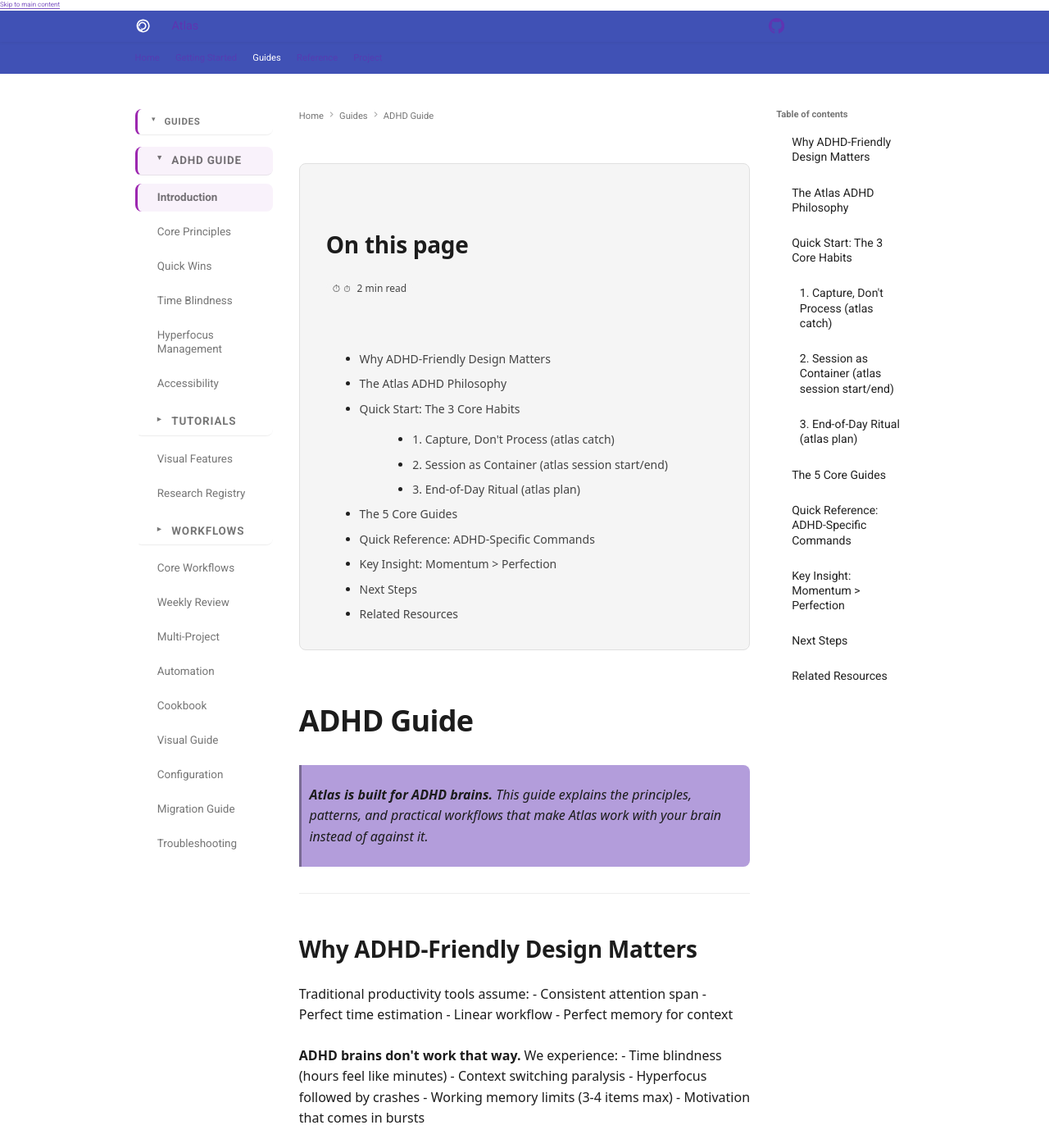
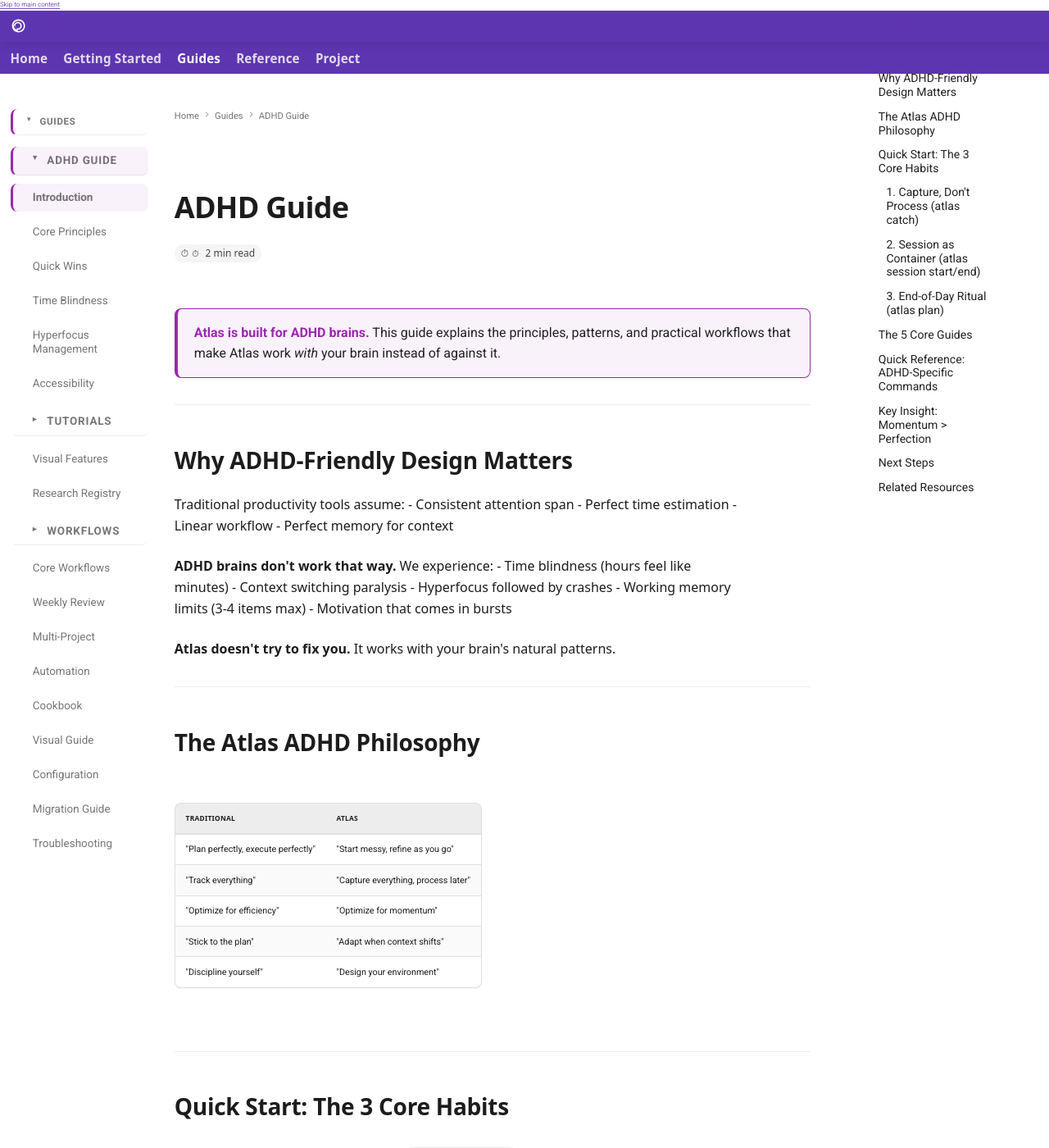
Before and after one commit to Data-Wise/atlas, an MkDocs documentation site: the page built from docs/user-guide/adhd-guide/index.md, in a window 1280 px wide and 1400 px high. Shown: the whole window at 82% size. Built offline with MkDocs 1.6.1 and Material for MkDocs 9.7.7, drawn with Linux system fonts in a browser that asks for light colours; some web fonts are replaced; comment, search, counter and statistics services are not loaded; part of the change alters nothing that is shown.

Commit message:
ADHD-friendly top bar theme + wider layout (#85)
* fix(docs): ADHD-friendly top bar theme + wider layout

- Top menu bar (header + tabs) themed with Atlas brand purple and
  large, high-contrast type: tab links .7rem/.7 opacity -> 0.95rem/600,
  header title 1.2rem; active tab gets a clear amber underline.
- Widen .md-grid max-width 61rem -> 88rem and bump TOC rail to 16rem
  so body text and the table of contents are no longer cramped in a
  narrow central column on wide screens.
- Search input font bumped for readability; dark-mode variants use the
  lighter brand purple.

Co-Authored-By: opencode <noreply@opencode.ai>

* docs: remove intrusive top-of-body 'On this page' TOC

Drop custom section-toc.js (only wired via extra_javascript) now that
Material's native right-rail TOC is styled and populated.

* docs: style right-rail TOC to match theme

Quiet uppercase label, comfortable entries, sparing-purple in-view
indicator (md-nav__link--active) + dark-mode variant.

* docs: intro callout box + amber TOC active marker

- Replace plain blockquote with themed .atlas-intro box (purple signature)
- TOC in-view indicator now amber (matches active-tab underline)

* docs: refine TOC typography & spacing, push rail to right edge

- UI font, tighter 0.8rem entries, more vertical rhythm
- Widen grid to 100rem + 15rem rail hugging right (no right padding)

* docs: pin TOC to screen's right edge (fixed rail)

Break the secondary sidebar out of the centered grid and fix it to
the viewport right edge; body reserves 17rem so text clears it.

* docs: revert TOC to Material default look, condense spacing

Drop custom colors/fonts; keep only tighter margins, line-height,
and nested indent on top of Material's known TOC formatting.

* docs: tighten TOC line spacing further

* docs: update .STATUS with TOC/header theming session

---------

Co-authored-by: Test User <test@example.com>
Co-authored-by: opencode <noreply@opencode.ai>

```diff
--- a/docs/assets/javascripts/section-toc.js
+++ /dev/null
@@ -1,274 +0,0 @@
-/**
- * Atlas Section TOC Component
- * Collapsible table of contents that highlights current section
- */
-
-(function() {
-  'use strict';
-
-  // Configuration
-  const TOC_CONFIG = {
-    headingSelectors: ['h2', 'h3'],
-    maxDepth: 3,
-    autoCollapse: true,
-    scrollOffset: 100,
-    smoothScroll: true,
-    highlightCurrent: true
-  };
-
-  let tocInstances = [];
-  let observer = null;
-
-  // Generate TOC from headings
-  function generateTOC(container, headings) {
-    const toc = document.createElement('details');
-    toc.className = 'atlas-section-toc';
-    toc.open = true; // Open by default
-
-    const summary = document.createElement('summary');
-    summary.className = 'atlas-section-toc__summary';
-    summary.innerHTML = `
-      <span class="atlas-section-toc__icon" aria-hidden="true">📑</span>
-      <span class="atlas-section-toc__title">On this page</span>
-      <span class="atlas-section-toc__toggle" aria-hidden="true">▸</span>
-    `;
-    toc.appendChild(summary);
-
-    const ul = document.createElement('ul');
-    ul.className = 'atlas-section-toc__list';
-
-    let currentLevel = 2;
-    let currentList = ul;
-    const listStack = [ul];
-
-    headings.forEach((heading, index) => {
-      const level = parseInt(heading.tagName.charAt(1), 10);
-      const text = heading.textContent.trim();
-      const id = heading.id || `heading-${index}`;
-
-      // Ensure heading has ID
-      if (!heading.id) {
-        heading.id = id;
-      }
-
-      // Adjust nesting
-      while (level > currentLevel) {
-        const newList = document.createElement('ul');
-        currentList.lastElementChild.appendChild(newList);
-        listStack.push(newList);
-        currentList = newList;
-        currentLevel = level;
-      }
-
-      while (level < currentLevel) {
-        listStack.pop();
-        currentList = listStack[listStack.length - 1];
-        currentLevel = level;
-      }
-
-      const li = document.createElement('li');
-      li.className = 'atlas-section-toc__item';
-      li.style.marginLeft = `${(level - 2) * 1.5}rem`;
-
-      const link = document.createElement('a');
-      link.href = `#${id}`;
-      link.className = 'atlas-section-toc__link';
-      link.textContent = text;
-      link.setAttribute('data-heading-id', id);
-
-      // Smooth scroll
-      link.addEventListener('click', (e) => {
-        e.preventDefault();
-        const target = document.getElementById(id);
-        if (target) {
-          target.scrollIntoView({ behavior: 'smooth', block: 'start' });
-          history.pushState(null, '', `#${id}`);
-        }
-      });
-
-      li.appendChild(link);
-      currentList.appendChild(li);
-    });
-
-    toc.appendChild(document.createElement('div')).appendChild(ul); // wrapper for details
-    return toc;
-  }
-
-  // Build TOC from headings
-  function buildTOC(container) {
-    const content = container.querySelector('.md-content__inner, .md-typeset, article, main') || container;
-    const headings = Array.from(content.querySelectorAll('h2, h3')).filter(h => h.textContent.trim());
-
-    if (headings.length < 2) return null;
-
-    const toc = generateTOC(content, Array.from(content.querySelectorAll('h2, h3')).filter(h => h.textContent.trim()));
-
-    // Create container
-    const tocContainer = document.createElement('div');
-    tocContainer.className = 'atlas-section-toc-container';
-    tocContainer.appendChild(toc);
-
-    // Insert before content
-    const contentArea = document.querySelector('.md-content__inner, .md-typeset, article, main') || document.body;
-    const firstHeading = document.querySelector('h1, h2');
-    if (firstHeading) {
-      firstHeading.parentNode.insertBefore(tocContainer, firstHeading);
-    } else {
-      contentArea.insertBefore(tocContainer, contentArea.firstChild);
-    }
-
-    // Set up scroll spy
-    setupScrollSpy();
-
-    return tocContainer;
-  }
-
-  // Set up scroll spy to highlight current section
-  function setupScrollSpy() {
-    const links = document.querySelectorAll('.atlas-section-toc__link');
-    if (!links.length) return;
-
-    const headings = Array.from(document.querySelectorAll('h2[id], h3[id]'))
-      .filter(h => h.id);
-
-    const observer = new IntersectionObserver((entries) => {
-      entries.forEach(entry => {
-        const id = entry.target.id;
-        const link = document.querySelector(`.atlas-section-toc__link[href="#${id}"]`);
-        if (link) {
-          if (entry.isIntersecting) {
-            link.classList.add('atlas-section-toc__link--active');
-          } else {
-            link.classList.remove('atlas-section-toc__link--active');
-          }
-        }
-      });
-    }, {
-      rootMargin: '-80px 0px -66% 0px',
-      threshold: [0, 0.25, 0.5, 0.75, 1]
-    });
-
-    headings.forEach(h => observer.observe(h));
-  }
-
-  // Generate TOC from headings
-  function generateTOC(content, headings) {
-    const nav = document.createElement('nav');
-    nav.className = 'atlas-section-toc';
-    nav.setAttribute('aria-label', 'Table of contents');
-
-    const title = document.createElement('h2');
-    title.className = 'atlas-section-toc__title';
-    title.textContent = 'On this page';
-    nav.appendChild(title);
-
-    const ul = document.createElement('ul');
-    ul.className = 'atlas-section-toc__list';
-
-    let currentLevel = 2;
-    let currentList = ul;
-    const listStack = [ul];
-
-    // Filter valid headings
-    const validHeadings = headings
-      .filter(h => h.textContent.trim())
-      .map(h => ({
-        level: parseInt(h.tagName.charAt(1), 10),
-        text: h.textContent.trim(),
-        id: h.id || `heading-${Math.random().toString(36).substr(2, 9)}`
-      }));
-
-    // Ensure headings have IDs
-    validHeadings.forEach((h, i) => {
-      const heading = document.getElementById(h.id) || headings.find(h2 => h2.textContent.trim() === h.text);
-      if (heading && !heading.id) {
-        heading.id = h.id;
-      }
-    });
-
-    validHeadings.forEach(h => {
-      // Adjust nesting
-      while (h.level > currentLevel) {
-        const newList = document.createElement('ul');
-        currentList.lastElementChild?.appendChild(newList);
-        listStack.push(newList);
-        currentList = newList;
-        currentLevel = h.level;
-      }
-
-      while (h.level < currentLevel) {
-        listStack.pop();
-        currentList = listStack[listStack.length - 1];
-        currentLevel = Math.max(2, h.level - 1);
-      }
-
-      const li = document.createElement('li');
-      li.className = 'atlas-section-toc__item';
-      li.style.marginLeft = `${(h.level - 2) * 1.5}rem`;
-
-      const link = document.createElement('a');
-      link.href = `#${h.id}`;
-      link.className = 'atlas-section-toc__link';
-      link.textContent = h.text;
-      link.setAttribute('data-heading-id', h.id);
-
-      // Smooth scroll
-      link.addEventListener('click', (e) => {
-        e.preventDefault();
-        const target = document.getElementById(h.id);
-        if (target) {
-          target.scrollIntoView({ behavior: 'smooth', block: 'start' });
-          history.pushState(null, '', `#${h.id}`);
-        }
-      });
-
-      li.appendChild(link);
-      currentList.appendChild(li);
-    });
-
-    nav.appendChild(ul);
-    return nav;
-  }
-
-  // Initialize TOC
-  function initTOC() {
-    if (document.querySelector('.atlas-section-toc')) return;
-
-    const content = document.querySelector('.md-content__inner, .md-typeset, article, main');
-    if (!content) return;
-
-    const headings = Array.from(content.querySelectorAll('h2, h3')).filter(h => h.textContent.trim());
-    if (headings.length < 2) return;
-
-    const toc = buildTOC(content);
-    if (toc) {
-      tocInstances.push(toc);
-    }
-
-    // Initialize scroll spy
-    if (window.IntersectionObserver) {
-      setupScrollSpy();
-    }
-  }
-
-  // Initialize on DOM ready
-  if (document.readyState === 'loading') {
-    document.addEventListener('DOMContentLoaded', initTOC);
-  } else {
-    initTOC();
-  }
-
-  // Re-initialize on navigation
-  document.addEventListener('DOMContentLoaded', () => {
-    let lastUrl = location.href;
-    new MutationObserver(() => {
-      if (location.href !== lastUrl) {
-        lastUrl = location.href;
-        setTimeout(initTOC, 100);
-      }
-    }).observe(document, { subtree: true, childList: true });
-  });
-
-  // Expose for manual initialization
-  window.AtlasSectionTOC = { init: initTOC };
-})();
--- a/docs/stylesheets/extra.css
+++ b/docs/stylesheets/extra.css
@@ -270,13 +270,121 @@
   border-radius: var(--atlas-radius);
 }
 
-/* ── Header — Clean ────────────────────────────────────────── */
-.md-header {
-  box-shadow: 0 1px 4px rgba(0, 0, 0, 0.06);
+/* ── Layout — use the viewport width (fixes "squished in middle") ── */
+.md-grid {
+  max-width: 100rem;
 }
 
-[data-md-color-scheme="slate"] .md-header {
-  box-shadow: 0 1px 4px rgba(0, 0, 0, 0.3);
+/* Pin the TOC to the SCREEN's right edge (not the centered grid).
+   At Material's TOC breakpoint the rail leaves flow and is fixed to
+   the viewport; the body reserves matching space so text never slides
+   underneath it. */
+@media screen and (min-width: 76.25em) {
+  .md-sidebar--secondary {
+    position: fixed;
+    top: 4.5rem;
+    right: 0;
+    width: 15rem;
+    max-height: calc(100vh - 4.5rem);
+    padding-right: 1.25rem;
+    z-index: 2;
+  }
+
+  .md-content__inner {
+    padding-right: 17rem;
+  }
+}
+
+/* ── Right-Rail Table of Contents ──────────────────────────── */
+/* Use Material's known/default TOC formatting; only condense spacing
+   (no custom colors or fonts) so it reads as the standard TOC. */
+
+.md-nav--secondary .md-nav__title {
+  margin-bottom: 0.3rem;
+  padding-bottom: 0.3rem;
+}
+
+.md-nav--secondary .md-nav__item {
+  margin: 0.04rem 0;
+}
+
+.md-nav--secondary .md-nav__link {
+  padding-top: 0.12rem;
+  padding-bottom: 0.12rem;
+  line-height: 1.2;
+}
+
+/* Nested (sub-heading) entries — tighter indent */
+.md-nav--secondary .md-nav__item .md-nav__item .md-nav__link {
+  padding-left: 1rem;
+}
+
+/* ── Header & Tabs — ADHD-Friendly, Readable ─────────────────── */
+/* Brand-colored top bar with large, high-contrast type */
+.md-header {
+  background-color: var(--atlas-primary);
+  color: #ffffff;
+  box-shadow: var(--atlas-shadow-md);
+}
+
+.md-header__title {
+  font-family: var(--atlas-font-display);
+  font-size: 1.2rem;
+  font-weight: 700;
+  letter-spacing: -0.01em;
+  color: #ffffff;
+}
+
+/* Tabs bar */
+.md-tabs {
+  background-color: var(--atlas-primary);
+  color: #ffffff;
+}
+
+.md-tabs__link {
+  font-family: var(--atlas-font-ui);
+  font-size: 0.95rem;
+  font-weight: 600;
+  letter-spacing: 0.01em;
+  color: rgba(255, 255, 255, 0.82);
+  opacity: 1; /* Material dims inactive tabs; keep full contrast */
+  margin-top: 0.7rem;
+  padding-bottom: 0.6rem;
+  transition: color 0.15s ease;
+}
+
+.md-tabs__link:hover,
+.md-tabs__link:focus {
+  color: #ffffff;
+  opacity: 1;
+}
+
+/* Clear "you are here" indicator — amber underline on purple */
+.md-tabs__item--active .md-tabs__link {
+  color: #ffffff;
+  opacity: 1;
+  box-shadow: inset 0 -3px 0 var(--atlas-accent);
+}
+
+/* Search input — readable on the colored bar */
+.md-header .md-search__input {
+  font-size: 0.95rem;
+}
+
+/* Dark mode — lighter brand purple, still high contrast */
+[data-md-color-scheme="slate"] .md-header,
+[data-md-color-scheme="slate"] .md-tabs {
+  background-color: var(--atlas-primary-light);
+  color: #ffffff;
+}
+
+[data-md-color-scheme="slate"] .md-tabs__link {
+  color: rgba(255, 255, 255, 0.82);
+}
+
+[data-md-color-scheme="slate"] .md-tabs__item--active .md-tabs__link {
+  color: #ffffff;
+  box-shadow: inset 0 -3px 0 var(--atlas-accent);
 }
 
 /* ── Content Area — Breathing Room ─────────────────────────── */
@@ -350,6 +458,30 @@
   margin-top: 0;
 }
 
+/* ── Intro Callout (guide leads) ───────────────────────────── */
+/* Signature purple box for guide opening lines — matches the
+   ADHD-tip admonition accent. */
+.md-typeset .atlas-intro {
+  border: 1px solid var(--atlas-active);
+  border-left-width: 4px;
+  border-radius: var(--atlas-radius);
+  background-color: rgba(156, 39, 176, 0.06);
+  padding: 1rem 1.25rem;
+  margin: 1.5rem 0;
+  color: var(--md-default-fg-color);
+  font-size: 1rem;
+  line-height: 1.6;
+}
+
+.md-typeset .atlas-intro strong {
+  color: var(--atlas-active);
+  font-weight: 700;
+}
+
+[data-md-color-scheme="slate"] .md-typeset .atlas-intro {
+  background-color: rgba(206, 147, 216, 0.1);
+}
+
 /* ── Badge Styling ─────────────────────────────────────────── */
 .md-typeset .badge {
   display: inline-block;
--- a/docs/user-guide/adhd-guide/index.md
+++ b/docs/user-guide/adhd-guide/index.md
@@ -1,6 +1,8 @@
 # ADHD Guide
 
-> **Atlas is built for ADHD brains.** This guide explains the principles, patterns, and practical workflows that make Atlas work *with* your brain instead of against it.
+<div class="atlas-intro">
+<strong>Atlas is built for ADHD brains.</strong> This guide explains the principles, patterns, and practical workflows that make Atlas work <em>with</em> your brain instead of against it.
+</div>
 
 ---
 
--- a/mkdocs.yml
+++ b/mkdocs.yml
@@ -86,7 +86,6 @@ extra_javascript:
   - https://unpkg.com/mermaid@10/dist/mermaid.min.js
   - assets/javascripts/scroll-progress.js
   - assets/javascripts/reading-time.js
-  - assets/javascripts/section-toc.js
 
 extra_css:
   - stylesheets/fonts.css
```
Also changed, not shown: 1 other file.
